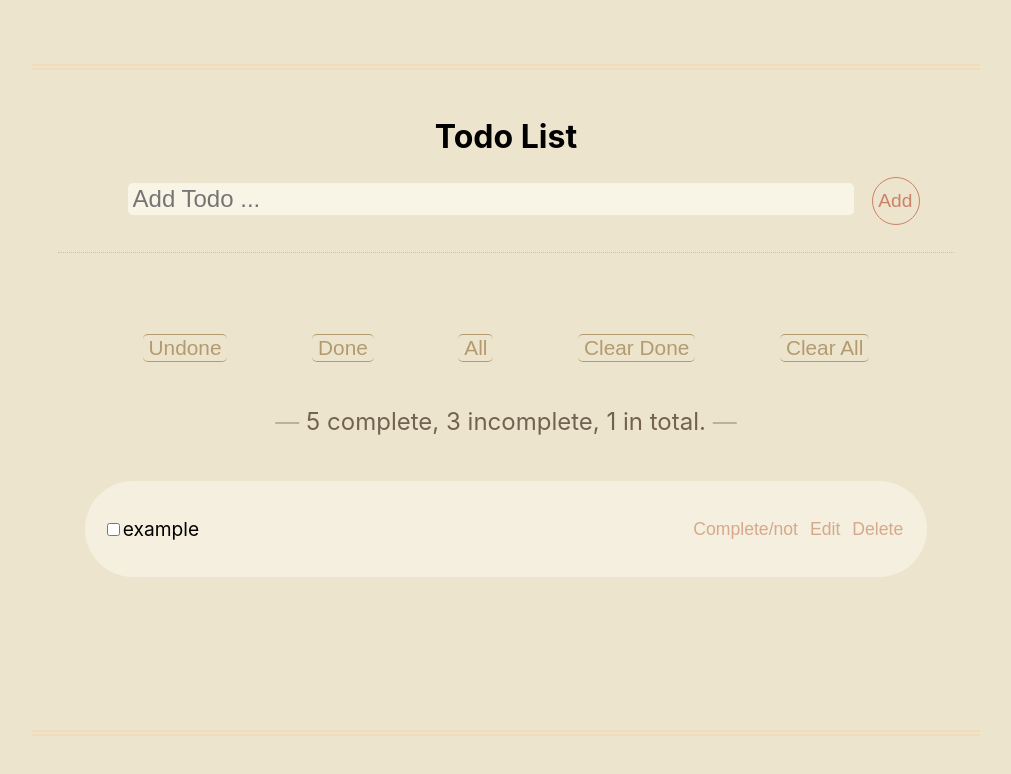
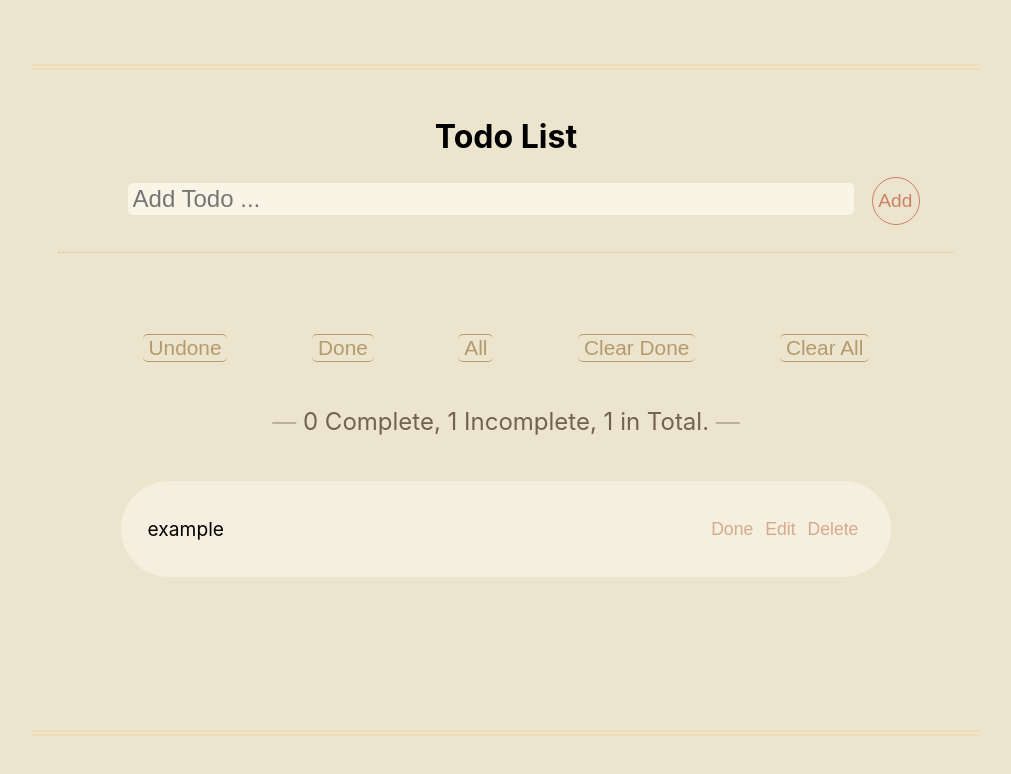
Before and after one commit to JennieChu713/todolist_react, a React (Create React App) app: page / in a window 1280 px wide. Shown: the top 774 px of the page, without its empty margins (134-1145 px from the left). Built offline with nearby package versions, Linux system fonts and the light colour scheme.

Commit message:
modified: todoList restructure, change completion status functioning.

```diff
--- a/src/App.js
+++ b/src/App.js
@@ -151,17 +151,19 @@ const TodoFilterGroup = () => {
 const TodoItemContainer = styled.div`
   border-radius: 500px;
   margin: 0 auto 5%;
-  padding: 4% 2%;
+  padding: 4% 3%;
   font-size: 1.2rem;
-  width: 90%;
+  width: 80%;
   display: flex;
   align-items: center;
   justify-content: space-between;
   background-color: rgba(248, 244, 230, 0.7);
 `;
 const TodoItemContent = styled.div``;
-const TodoItemCheckbox = styled.input``;
-const TodoItemLabel = styled.label``;
+const TodoItemDetail = styled.article`
+  ${(props) =>
+    props.$isDone && `text-decoration: line-through; color: #bc8f8f;`}
+`;
 const TodoItemBtns = styled.div`
   * {
     font-size: 1.1rem;
@@ -190,15 +192,22 @@ const TodoItemBtnDelete = styled.button`
     color: #fde8d0;
   }
 `;
-const TodoListItem = ({ todo, handleDeleteTodo }) => {
+const TodoListItem = ({ todo, handleDeleteTodo, handleCompletionTodo }) => {
   return (
     <TodoItemContainer data-todo-id={todo.id}>
       <TodoItemContent>
-        <TodoItemCheckbox type="checkbox" name={todo.id} id={todo.id} />
-        <TodoItemLabel for={todo.id}>{todo.content}</TodoItemLabel>
+        <TodoItemDetail id={todo.id} $isDone={todo.isDone}>
+          {todo.content}
+        </TodoItemDetail>
       </TodoItemContent>
       <TodoItemBtns>
-        <TodoItemBtnStatus>Complete/not</TodoItemBtnStatus>
+        <TodoItemBtnStatus
+          onClick={() => {
+            handleCompletionTodo(todo.id);
+          }}
+        >
+          {todo.isDone ? "Undone" : "Done"}
+        </TodoItemBtnStatus>
         <TodoItemBtnEdit>Edit</TodoItemBtnEdit>
         <TodoItemBtnDelete
           onClick={() => {
@@ -211,12 +220,12 @@ const TodoListItem = ({ todo, handleDeleteTodo }) => {
     </TodoItemContainer>
   );
 };
-const TodoListStatusManual = ({ total }) => {
+const TodoListStatusManual = ({ total, done, undone }) => {
   return (
     <>
       <TodoFilterGroup />
       <TodoListTotal>
-        {5} complete, {3} incomplete, {total} in total.
+        {done} Complete, {undone} Incomplete, {total} in Total.
       </TodoListTotal>
     </>
   );
@@ -230,6 +239,7 @@ function App() {
     {
       id: id,
       content: "example",
+      isDone: false,
     },
   ]);
   //add todo functioning
@@ -243,6 +253,7 @@ function App() {
       {
         id: id,
         content: value,
+        isDone: false,
       },
       ...todos,
     ]);
@@ -252,6 +263,19 @@ function App() {
   // delete todo functioning
   const handleDeleteTodo = (id) => {
     setTodos(todos.filter((todo) => todo.id !== id));
+  };
+
+  // checkout todo completion status functioning
+  const handleCompletionTodo = (id) => {
+    setTodos(
+      todos.map((todo) => {
+        if (todo.id !== id) return todo;
+        return {
+          ...todo,
+          isDone: !todo.isDone,
+        };
+      })
+    );
   };
 
   return (
@@ -264,12 +288,17 @@ function App() {
           handleAddTodo={handleAddTodo}
         />
         <TodoListout>
-          <TodoListStatusManual total={todos.length} />
+          <TodoListStatusManual
+            total={todos.length}
+            done={todos.filter((todo) => todo.isDone).length}
+            undone={todos.filter((todo) => !todo.isDone).length}
+          />
           {todos.map((todo) => (
             <TodoListItem
               key={todo.id}
               todo={todo}
               handleDeleteTodo={handleDeleteTodo}
+              handleCompletionTodo={handleCompletionTodo}
             />
           ))}
         </TodoListout>
```
